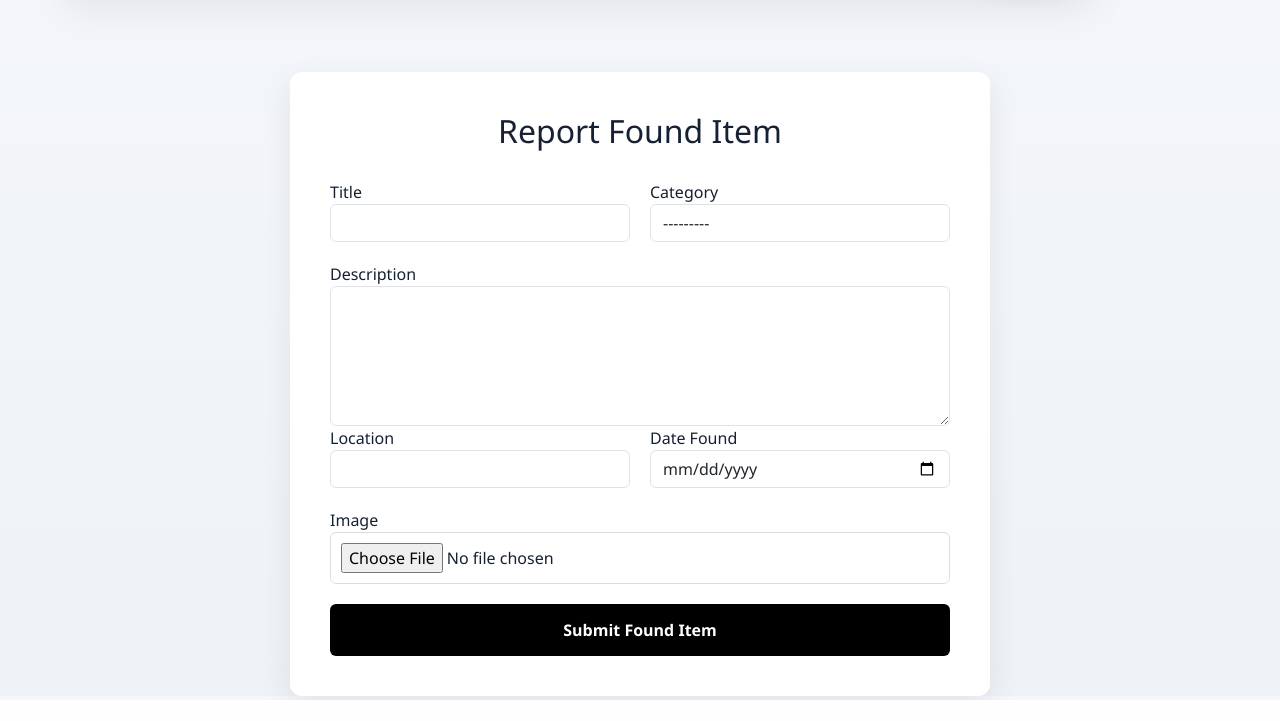
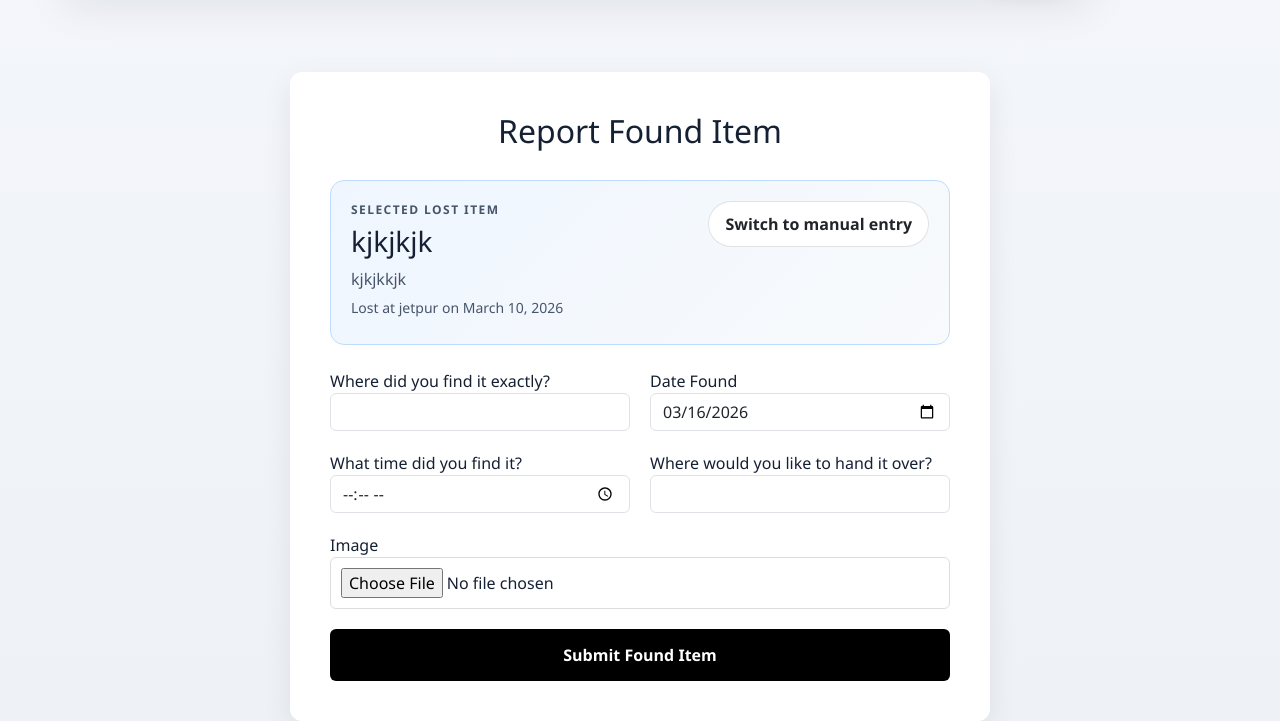
Before and after one commit to Immortal-PN/LOST---REPORT, a Django app: page /report-found/?lost_item=1 in a window 1280 px wide. Shown: the part 100-821 px from the top of the page. Before the commit the page ends 800 px from the top, so only its background shows below. Run offline with Django 5.2, Linux system fonts and the light colour scheme; a user stored in the database is signed in; data comes from the database, SQL or seed files in the repository.

Commit message:
Add found lost delete and match

```diff
--- a/main/forms.py
+++ b/main/forms.py
@@ -44,6 +44,8 @@ class FoundItemForm(forms.ModelForm):
             "category",
             "location",
             "date_found",
+            "found_time",
+            "handover_location",
             "image",
         ]
 
@@ -61,4 +63,10 @@ class FoundItemForm(forms.ModelForm):
                 attrs={"class":"form-control","type":"date"}
             ),
 
+            "found_time": forms.TimeInput(
+                attrs={"class":"form-control","type":"time"}
+            ),
+
+            "handover_location": forms.TextInput(attrs={"class":"form-control"}),
+
         }
--- a/main/models.py
+++ b/main/models.py
@@ -39,6 +39,14 @@ class FoundItem(models.Model):
 
     user = models.ForeignKey(User,on_delete=models.CASCADE)
 
+    matched_lost_item = models.ForeignKey(
+        LostItem,
+        on_delete=models.SET_NULL,
+        null=True,
+        blank=True,
+        related_name="matched_found_reports",
+    )
+
     title = models.CharField(max_length=200)
 
     description = models.TextField()
@@ -48,6 +56,10 @@ class FoundItem(models.Model):
     location = models.CharField(max_length=200)
 
     date_found = models.DateField()
+
+    found_time = models.TimeField(blank=True, null=True)
+
+    handover_location = models.CharField(max_length=200, blank=True)
 
     image = models.ImageField(upload_to='found_items/',blank=True,null=True)
 
--- a/main/views.py
+++ b/main/views.py
@@ -6,6 +6,7 @@ from django.contrib.auth.models import User
 from django.db.models import Q
 from django.core.mail import send_mail
 from django.contrib import messages
+from django.utils import timezone
 
 from .models import LostItem, FoundItem, ContactMessage
 from .forms import LostItemForm, FoundItemForm
@@ -117,14 +118,30 @@ def report_lost(request):
 @login_required
 def report_found(request):
 
+    selected_lost_item = None
+    selected_lost_item_id = request.GET.get("lost_item") or request.POST.get("lost_item_id")
+
+    if selected_lost_item_id:
+        selected_lost_item = get_object_or_404(LostItem, id=selected_lost_item_id)
+
     if request.method == "POST":
 
-        form = FoundItemForm(request.POST, request.FILES)
+        post_data = request.POST.copy()
+
+        if selected_lost_item:
+            post_data["title"] = selected_lost_item.title
+            post_data["description"] = selected_lost_item.description
+            post_data["category"] = selected_lost_item.category
+            if not post_data.get("date_found"):
+                post_data["date_found"] = timezone.localdate().isoformat()
+
+        form = FoundItemForm(post_data, request.FILES)
 
         if form.is_valid():
 
             item = form.save(commit=False)
             item.user = request.user
+            item.matched_lost_item = selected_lost_item
             item.save()
 
             messages.success(request,"Found item reported successfully")
@@ -137,9 +154,20 @@ def report_found(request):
 
     else:
 
-        form = FoundItemForm()
+        initial = {}
+        if selected_lost_item:
+            initial = {
+                "title": selected_lost_item.title,
+                "description": selected_lost_item.description,
+                "category": selected_lost_item.category,
+                "date_found": timezone.localdate(),
+            }
+        form = FoundItemForm(initial=initial)
 
-    return render(request,"report_found.html",{"form":form})
+    return render(request,"report_found.html",{
+        "form": form,
+        "selected_lost_item": selected_lost_item,
+    })
 
 
 
--- a/static/css/style.css
+++ b/static/css/style.css
@@ -232,6 +232,18 @@ color:#666;
 font-size:14px;
 }
 
+.item-actions{
+display:flex;
+justify-content:center;
+gap:10px;
+flex-wrap:wrap;
+margin-top:10px;
+}
+
+.item-link-btn{
+margin-top:12px;
+}
+
 
 
 /* FOOTER */
@@ -329,6 +341,49 @@ background:white;
 padding:40px;
 border-radius:12px;
 box-shadow:0 10px 30px rgba(0,0,0,0.08);
+}
+
+.match-banner{
+display:flex;
+align-items:flex-start;
+justify-content:space-between;
+gap:20px;
+padding:20px;
+margin-bottom:24px;
+background:linear-gradient(135deg,#eff6ff 0%,#f8fafc 100%);
+border:1px solid #bfdbfe;
+border-radius:14px;
+}
+
+.match-label{
+font-size:12px;
+font-weight:700;
+letter-spacing:0.12em;
+text-transform:uppercase;
+color:#2563eb;
+margin-bottom:8px;
+}
+
+.match-banner h3{
+margin-bottom:8px;
+}
+
+.match-banner p{
+margin-bottom:6px;
+color:#475569;
+}
+
+.match-meta{
+font-size:14px;
+}
+
+.match-reset-btn{
+white-space:nowrap;
+border:1px solid rgba(15,23,42,0.12);
+background:#fff;
+border-radius:999px;
+padding:10px 16px;
+font-weight:600;
 }
 
 
@@ -465,6 +520,10 @@ width:100%;
 padding:24px;
 }
 
+.match-banner{
+flex-direction:column;
+}
+
 .site-navbar{
 padding-top:16px;
 }
--- a/templates/home.html
+++ b/templates/home.html
@@ -110,9 +110,15 @@ Report Found
 
 <p class="item-user">User: {{ item.user.username }}</p>
 
+<div class="item-actions">
 <a href="{% url 'contact_user' item.user.id %}" class="btn btn-dark btn-sm">
 Contact
 </a>
+
+<a href="{% url 'report_found' %}?lost_item={{ item.id }}" class="btn btn-outline-dark btn-sm">
+I Found This
+</a>
+</div>
 
 </div>
 
--- a/templates/lost_items.html
+++ b/templates/lost_items.html
@@ -27,6 +27,10 @@
 <h5>{{ item.title }}</h5>
 
 <p class="item-location">{{ item.location }}</p>
+
+<a href="{% url 'report_found' %}?lost_item={{ item.id }}" class="btn btn-dark btn-sm item-link-btn">
+I Found This Item
+</a>
 
 </div>
 
--- a/templates/report_found.html
+++ b/templates/report_found.html
@@ -8,10 +8,60 @@
 
 <h2 class="form-title">Report Found Item</h2>
 
+{% if selected_lost_item %}
+<div class="match-banner">
+<div>
+<p class="match-label">Selected lost item</p>
+<h3>{{ selected_lost_item.title }}</h3>
+<p>{{ selected_lost_item.description }}</p>
+<p class="match-meta">Lost at {{ selected_lost_item.location }} on {{ selected_lost_item.date_lost }}</p>
+</div>
+<a href="{% url 'report_found' %}" class="btn match-reset-btn">Switch to manual entry</a>
+</div>
+{% endif %}
+
 <form method="POST" enctype="multipart/form-data">
 
 {% csrf_token %}
 
+{% if selected_lost_item %}
+<input type="hidden" name="lost_item_id" value="{{ selected_lost_item.id }}">
+{% endif %}
+
+{% if selected_lost_item %}
+<div class="form-row">
+
+<div class="form-field">
+<label>Where did you find it exactly?</label>
+{{ form.location }}
+</div>
+
+<div class="form-field">
+<label>Date Found</label>
+{{ form.date_found }}
+</div>
+
+</div>
+
+<div class="form-row">
+
+<div class="form-field">
+<label>What time did you find it?</label>
+{{ form.found_time }}
+</div>
+
+<div class="form-field">
+<label>Where would you like to hand it over?</label>
+{{ form.handover_location }}
+</div>
+
+</div>
+
+<div class="form-field">
+<label>Image</label>
+{{ form.image }}
+</div>
+{% else %}
 <div class="form-row">
 
 <div class="form-field">
@@ -36,7 +86,7 @@
 <div class="form-row">
 
 <div class="form-field">
-<label>Location</label>
+<label>Where did you find it exactly?</label>
 {{ form.location }}
 </div>
 
@@ -47,11 +97,25 @@
 
 </div>
 
+<div class="form-row">
+
+<div class="form-field">
+<label>What time did you find it?</label>
+{{ form.found_time }}
+</div>
+
+<div class="form-field">
+<label>Where would you like to hand it over?</label>
+{{ form.handover_location }}
+</div>
+
+</div>
 
 <div class="form-field">
 <label>Image</label>
 {{ form.image }}
 </div>
+{% endif %}
 
 
 <button type="submit" class="submit-btn">
```
Also changed, not shown: main/tests.py (+33 -0 lines), templates/found_items.html (+16 -0 lines), main/migrations/0003_founditem_match_fields.py (added).
